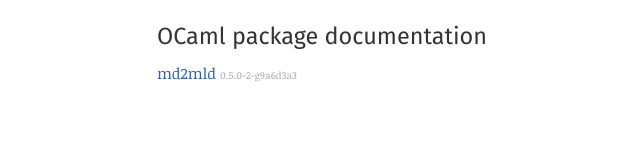
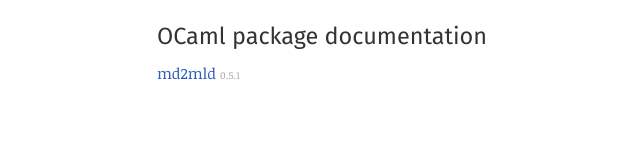
Before and after one commit to mseri/md2mld, a plain HTML site: page index.html in a window 1280 px wide. Shown: the full height of the page, 130-770 px from the left. Drawn offline with Linux system fonts and the light colour scheme.

Commit message:
Update md2mld doc to 0.5.1.

```diff
--- a/index.html
+++ b/index.html
@@ -11,7 +11,7 @@
       <div class="by-name">
       <h2>OCaml package documentation</h2>
       <ol>
-      <li><a href="md2mld/index.html">md2mld</a> <span class="version">0.5.0-2-g9a6d3a3</span></li>
+      <li><a href="md2mld/index.html">md2mld</a> <span class="version">0.5.1</span></li>
       </ol>
       </div>
     </main>
```
Also changed, not shown: md2mld/index.html (+1 -1 lines).
